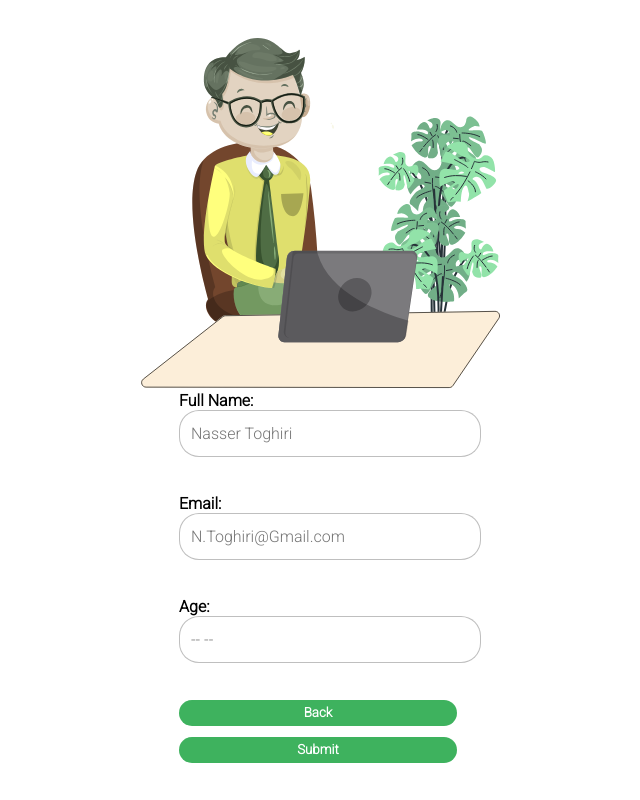
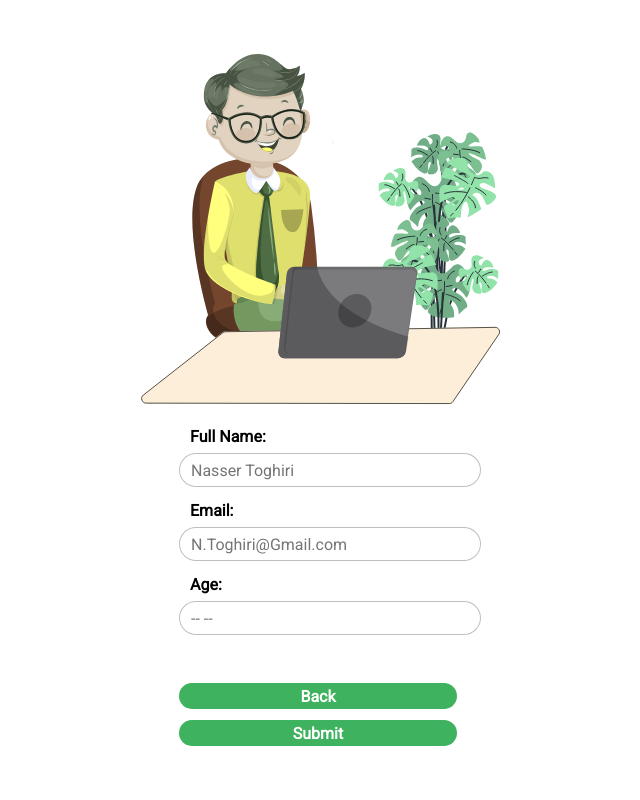
Before and after one commit to gustavoeyros/survey-form-react, a React (Vite) app: page / in a window 1280 px wide. Shown: the whole page, without its empty margins (322-962 px from the left). Built offline with nearby package versions, Linux system fonts and the light colour scheme.

Commit message:
fix: font weight

```diff
--- a/src/App.css
+++ b/src/App.css
@@ -5,4 +5,5 @@
     flex-direction: column;
     height: 100vh;
     width: 100%;
+    gap: 20px;
 }
--- a/src/components/Button/styled.js
+++ b/src/components/Button/styled.js
@@ -9,6 +9,7 @@ const BtnStyle = styled.button`
   border-radius: 35px;
   color: white;
   font-weight: 700;
+  font-size: 16px;
 `;
 
 export default BtnStyle;
--- a/src/components/Form/index.jsx
+++ b/src/components/Form/index.jsx
@@ -1,20 +1,26 @@
 import Button from "../Button";
-import { ButtonContainer, FormContainer, FormControl, Input } from "./styled";
+import {
+  ButtonContainer,
+  FormContainer,
+  FormControl,
+  Input,
+  Label,
+} from "./styled";
 const Form = () => {
   return (
     <FormContainer>
       <FormControl>
-        <label htmlFor="name">Full Name:</label>
+        <Label htmlFor="name">Full Name:</Label>
         <Input type="text" id="name" placeholder="Nasser Toghiri" />
       </FormControl>
 
       <FormControl>
-        <label htmlFor="email">Email:</label>
+        <Label htmlFor="email">Email:</Label>
         <Input type="email" id="email" placeholder="N.Toghiri@Gmail.com" />
       </FormControl>
 
       <FormControl>
-        <label htmlFor="age">Age:</label>
+        <Label htmlFor="age">Age:</Label>
         <Input type="number" id="age" placeholder="-- --" />
       </FormControl>
 
--- a/src/components/Form/styled.js
+++ b/src/components/Form/styled.js
@@ -4,26 +4,29 @@ export const ButtonContainer = styled.div`
   display: flex;
   flex-direction: column;
   gap: 11px;
+  padding-top: 34px;
 `;
 
 export const FormContainer = styled.form`
   display: flex;
   flex-direction: column;
-  gap: 37px;
+  gap: 14px;
   width: 278px;
 `;
 
 export const FormControl = styled.div`
   display: flex;
+  text-align: left;
   flex-direction: column;
   font-weight: 700;
+  gap: 7px;
 `;
 
 export const Input = styled.input`
   padding: 6px 11px;
   font-size: 16px;
   width: 100%;
-  height: 33px;
+  height: 20px;
   border-radius: 20px;
   border: 1px solid rgba(0, 0, 0, 0.25);
   outline: none;
@@ -32,3 +35,7 @@ export const Input = styled.input`
     font-weight: 400;
   }
 `;
+
+export const Label = styled.label`
+  padding-left: 11px;
+`;
--- a/src/index.css
+++ b/src/index.css
@@ -1,4 +1,5 @@
-@import url('https://fonts.googleapis.com/css2?family=Roboto:wght@300&display=swap');
+@import url('https://fonts.googleapis.com/css2?family=Roboto&display=swap');
+
 *{
   padding: 0;
   margin: 0;
```
